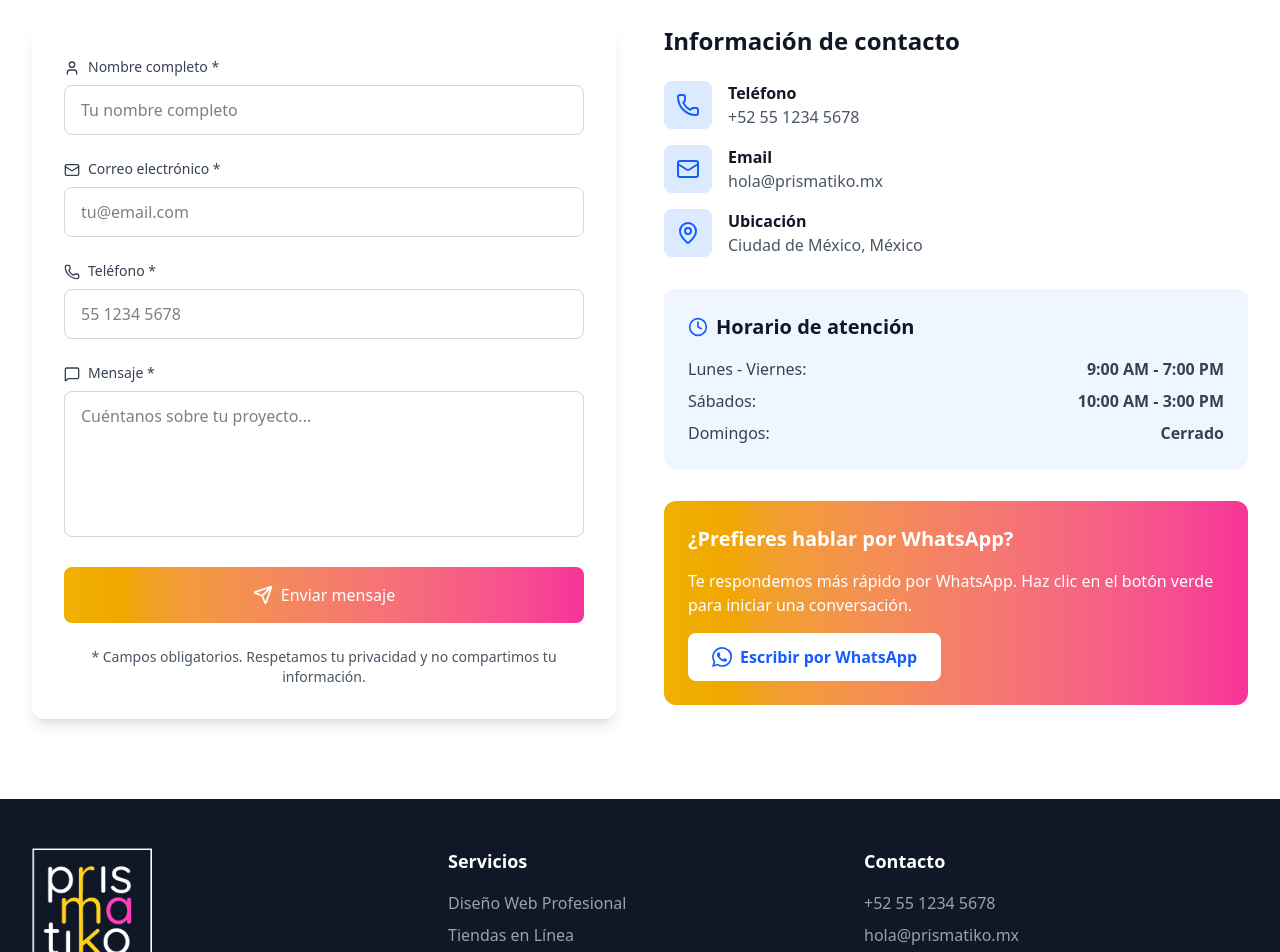
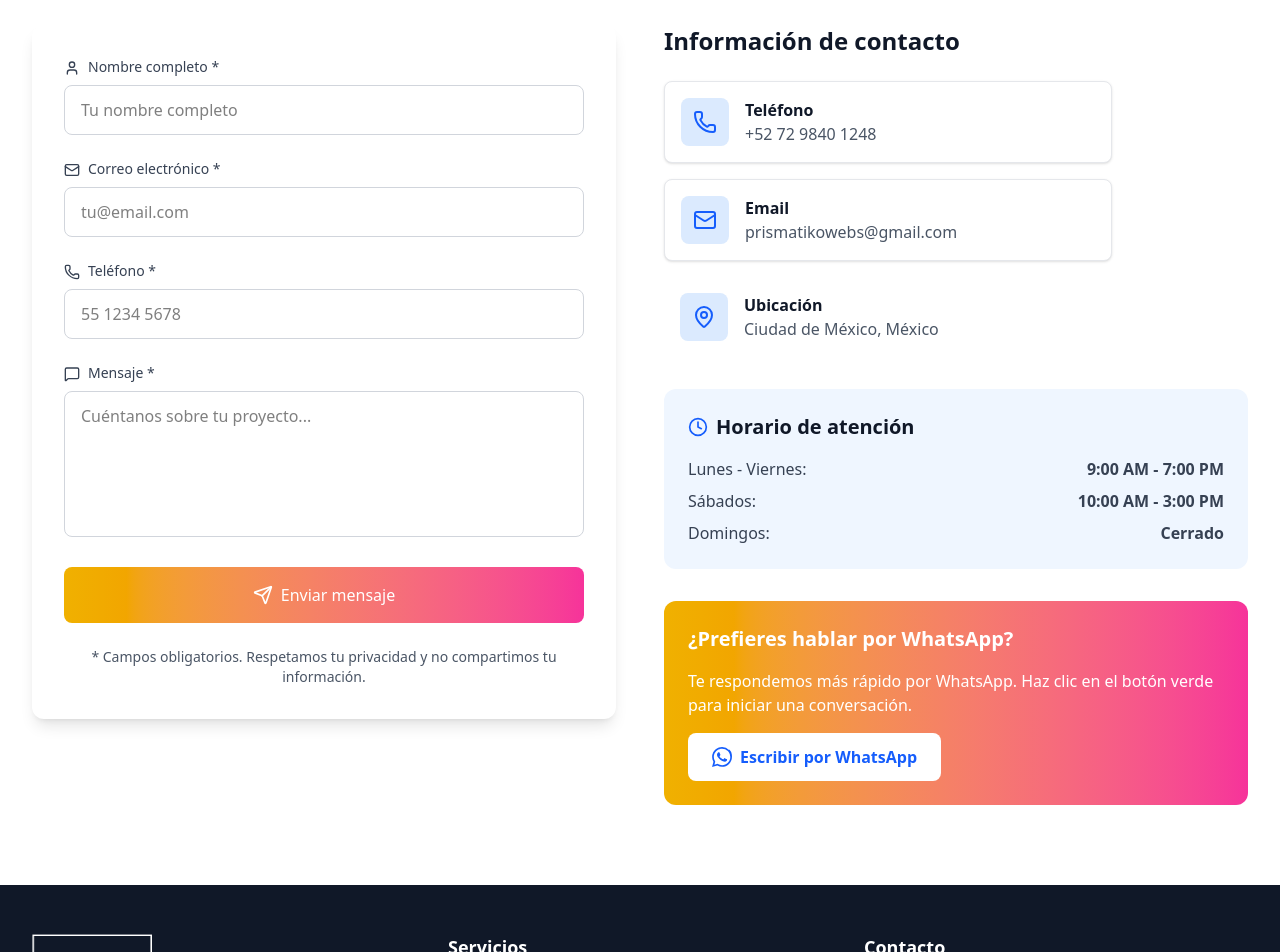
Before and after one commit to JesusPineda29/prismatiko1, a React (Vite) app: page / in a window 1280 px wide. Shown: the part 3820-4772 px from the top of the page. Built offline with nearby package versions, Linux system fonts and the light colour scheme.

Commit message:
agregando información de contacto

```diff
--- a/src/App.tsx
+++ b/src/App.tsx
@@ -6,7 +6,6 @@ import ContactForm from './components/ContactForm';
 import WhatsAppButton from './components/WhatsAppButton';
 import {
   //Sitio administrable
-  Palette,
   Star,
   Clock,
   Mail,
@@ -278,28 +277,37 @@ function App() {
                   Información de contacto
                 </h3>
 
-                <div className="space-y-4">
-                  <div className="flex items-center">
-                    <div className="bg-blue-100 p-3 rounded-lg mr-4">
+ <div className="space-y-4 max-w-md">
+      {/* Botón de Teléfono */}
+      <button
+        onClick={() => window.location.href = "tel:7298401248"}
+        className="w-full flex items-center p-4 bg-white rounded-lg shadow-sm border border-gray-200 hover:bg-blue-50 hover:border-blue-300 transition-all duration-200 group"
+      >
+        <div className="bg-blue-100 p-3 rounded-lg mr-4 group-hover:bg-blue-200 transition-colors">
           <Phone className="w-6 h-6 text-blue-600" />
         </div>
-                    <div>
+        <div className="text-left">
           <p className="font-semibold text-gray-900">Teléfono</p>
-                      <p className="text-gray-600">+52 55 1234 5678</p>
+          <p className="text-gray-600 group-hover:text-blue-600 transition-colors">+52 72 9840 1248</p>
         </div>
-                  </div>
+      </button>
 
-                  <div className="flex items-center">
-                    <div className="bg-blue-100 p-3 rounded-lg mr-4">
+      {/* Botón de Email */}
+     <button
+        onClick={() => window.location.href = "mailto:prismatikowebs@gmail.com"}
+        className="w-full flex items-center p-4 bg-white rounded-lg shadow-sm border border-gray-200 hover:bg-blue-50 hover:border-blue-300 transition-all duration-200 group"
+      >
+        <div className="bg-blue-100 p-3 rounded-lg mr-4 group-hover:bg-blue-200 transition-colors">
           <Mail className="w-6 h-6 text-blue-600" />
         </div>
-                    <div>
+        <div className="text-left">
           <p className="font-semibold text-gray-900">Email</p>
-                      <p className="text-gray-600">hola@prismatiko.mx</p>
+          <p className="text-gray-600 group-hover:text-blue-600 transition-colors">prismatikowebs@gmail.com</p>
         </div>
-                  </div>
+      </button>
 
-                  <div className="flex items-center">
+      {/* Ubicación (sin botón) */}
+      <div className="flex items-center p-4">
         <div className="bg-blue-100 p-3 rounded-lg mr-4">
           <MapPin className="w-6 h-6 text-blue-600" />
         </div>
@@ -341,7 +349,7 @@ function App() {
                   para iniciar una conversación.
                 </p>
                 <a
-                  href="https://wa.me/525512345678?text=¡Hola! Me interesa conocer más sobre sus servicios de diseño web."
+                  href="https://wa.me/7298401248?text=¡Hola! Me interesa conocer más sobre sus servicios de diseño web."
                   target="_blank"
                   rel="noopener noreferrer"
                   className="bg-white text-blue-600 px-6 py-3 rounded-lg font-semibold hover:bg-gray-100 transition-colors duration-200 inline-flex items-center"
@@ -395,8 +403,8 @@ function App() {
             <div>
               <h3 className="text-lg font-semibold mb-4">Contacto</h3>
               <div className="space-y-2 text-gray-400">
-                <p>+52 55 1234 5678</p>
-                <p>hola@prismatiko.mx</p>
+                <p>+52 72 9840 1248</p>
+                <p>prismatikowebs@gmail.com</p>
                 <p>Ciudad de México, México</p>
               </div>
             </div>
--- a/src/components/WhatsAppButton.tsx
+++ b/src/components/WhatsAppButton.tsx
@@ -2,7 +2,7 @@ import React from 'react';
 import { MessageCircle } from 'lucide-react';
 
 const WhatsAppButton: React.FC = () => {
-  const phoneNumber = '+525512345678'; // Formato mexicano
+  const phoneNumber = '+527298401248'; // Formato mexicano
   const message = encodeURIComponent('¡Hola! Me interesa conocer más sobre sus servicios de diseño web.');
 
   return (
```
Lines whose indentation alone changed are shown as unchanged.
